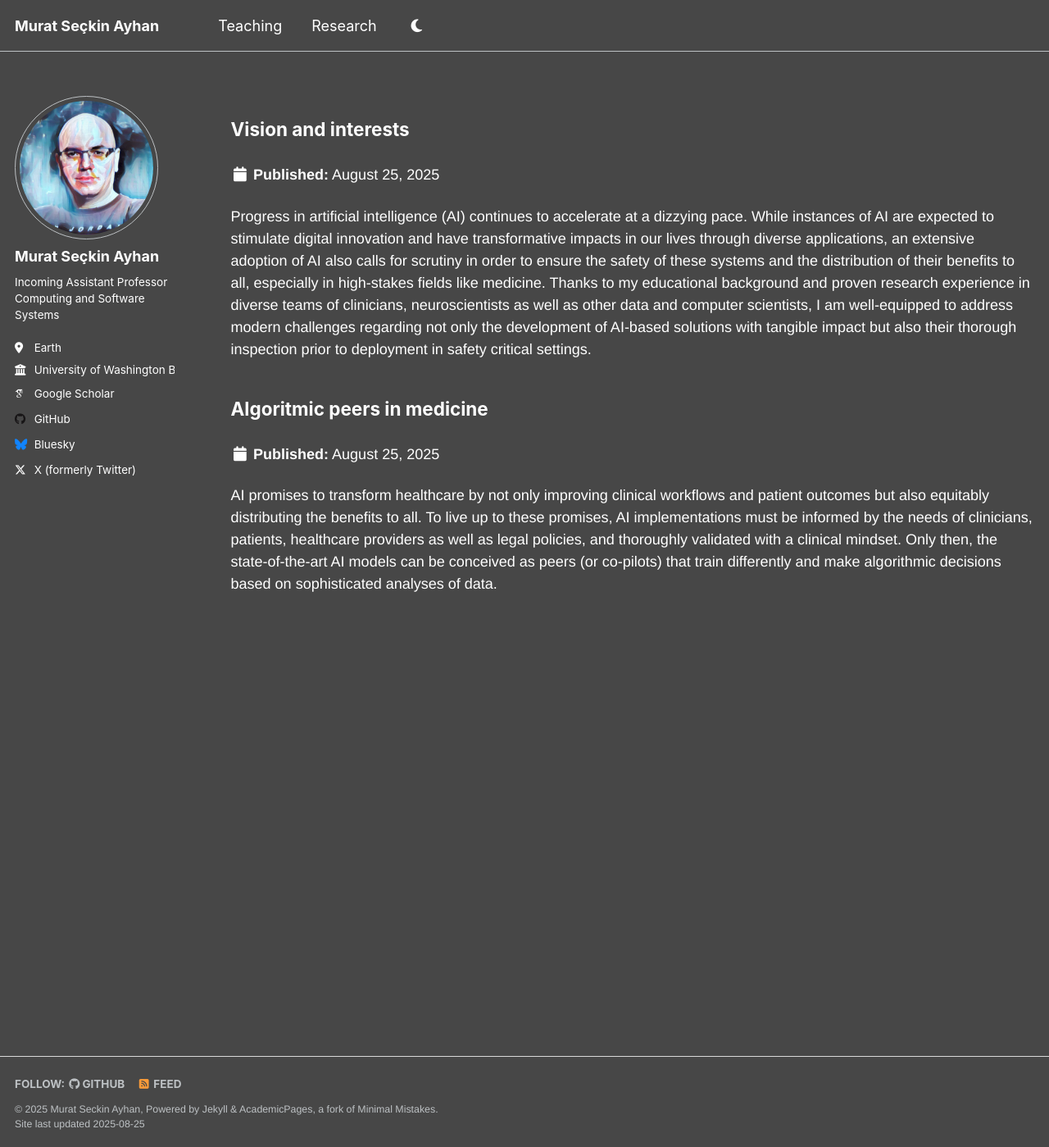
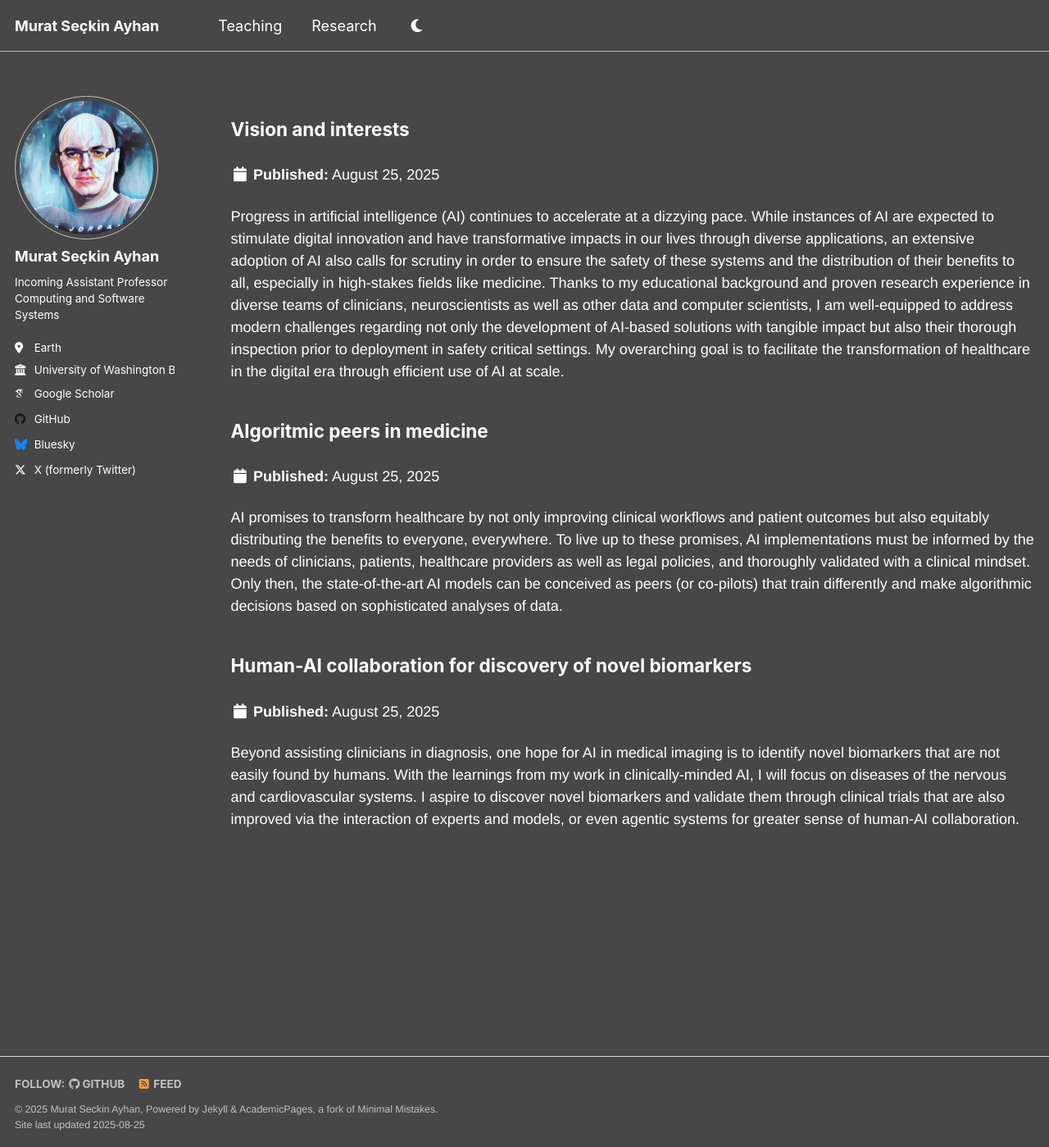
Before and after one commit to msayhan/msayhan.github.io, a Jekyll site: the page built from _pages/research.html, in a window 1280 px wide and 1399 px high. Shown: the whole window at 82% size. Built offline with Jekyll 4.4.1, drawn with Linux system fonts in a browser that asks for light colours; some web fonts are replaced; a script that is not in the unit is left out.

Commit message:
research collection updates

```diff
--- /dev/null
+++ b/_research/2048-research-discoveries.md
@@ -0,0 +1,13 @@
+---
+title: "Human-AI collaboration for discovery of novel biomarkers"
+collection: research
+# type: ""
+permalink: /research/2048-research-discoveries.md
+# venue: ""
+# date: 2025-01-01
+# location: "Bothell, Washington"
+---
+
+Beyond assisting clinicians in diagnosis, one hope for AI in medical imaging is to identify novel biomarkers that are not easily found by humans. With the learnings from my work in clinically-minded AI, I will focus on diseases of the nervous and cardiovascular systems. I aspire to discover novel biomarkers and validate them through clinical trials that are also improved via the interaction of experts and models, or even agentic systems for greater sense of human-AI collaboration.
+
+For a list of publications, please, visit my [Google Scholar](https://scholar.google.com/citations?user=ZX9sqrkAAAAJ&hl=en) profile.
--- a/_research/2049-research-algoritmicpeers.md
+++ b/_research/2049-research-algoritmicpeers.md
@@ -8,8 +8,6 @@ permalink: /research/2049-research-algoritmicpeers
 # location: "Bothell, Washington"
 ---
 
-AI promises to transform healthcare by not only improving clinical workflows and patient outcomes but also equitably distributing the benefits to all. To live up to these promises, AI implementations must be informed by the needs of clinicians, patients, healthcare providers as well as legal policies, and thoroughly validated with a clinical mindset. Only then, the state-of-the-art AI models can be conceived as peers (or co-pilots) that train differently and make algorithmic decisions based on sophisticated analyses of data.
+AI promises to transform healthcare by not only improving clinical workflows and patient outcomes but also equitably distributing the benefits to everyone, everywhere. To live up to these promises, AI implementations must be informed by the needs of clinicians, patients, healthcare providers as well as legal policies, and thoroughly validated with a clinical mindset. Only then, the state-of-the-art AI models can be conceived as peers (or co-pilots) that train differently and make algorithmic decisions based on sophisticated analyses of data.
 
 Building upon the vision of algorithmic peers in medicine, I develop principled machine learning approaches that exploit diverse data committed to healthcare repositories while prioritizing the safety and well-being of their users and society. I work closely with medical experts in order to understand their needs and challenges, distill them into precise learning problems, solve them by efficient and interpretable methods and ultimately validate the solutions in downstream scenarios.
-
-For a list of publications, please, visit my [Google Scholar](https://scholar.google.com/citations?user=ZX9sqrkAAAAJ&hl=en) profile.
--- a/_research/2050-research-landing.md
+++ b/_research/2050-research-landing.md
@@ -8,7 +8,7 @@ permalink: /research/2050-research-landing
 # location: "Bothell, Washington"
 ---
 
-Progress in artificial intelligence (AI) continues to accelerate at a dizzying pace. While instances of AI are expected to stimulate digital innovation and have transformative impacts in our lives through diverse applications, an extensive adoption of AI also calls for scrutiny in order to ensure the safety of these systems and the distribution of their benefits to all, especially in high-stakes fields like medicine. Thanks to my educational background and proven research experience in diverse teams of clinicians, neuroscientists as well as other data and computer scientists, I am well-equipped to address modern challenges regarding not only the development of AI-based solutions with tangible impact but also their thorough inspection prior to deployment in safety critical settings.
+Progress in artificial intelligence (AI) continues to accelerate at a dizzying pace. While instances of AI are expected to stimulate digital innovation and have transformative impacts in our lives through diverse applications, an extensive adoption of AI also calls for scrutiny in order to ensure the safety of these systems and the distribution of their benefits to all, especially in high-stakes fields like medicine. Thanks to my educational background and proven research experience in diverse teams of clinicians, neuroscientists as well as other data and computer scientists, I am well-equipped to address modern challenges regarding not only the development of AI-based solutions with tangible impact but also their thorough inspection prior to deployment in safety critical settings. My overarching goal is to facilitate the transformation of healthcare in the digital era through efficient use of AI at scale.
 
 <!-- AI promises to transform healthcare by not only improving clinical workflows and patient outcomes but also equitably distributing the benefits to all. To live up to these promises, AI implementations must be informed by the needs of clinicians, patients, healthcare providers as well as legal policies, and thoroughly validated with a clinical mindset. Only then, the state-of-the-art AI models can be conceived as peers (or co-pilots) that train differently and make algorithmic decisions based on sophisticated analyses of data.
 
```
